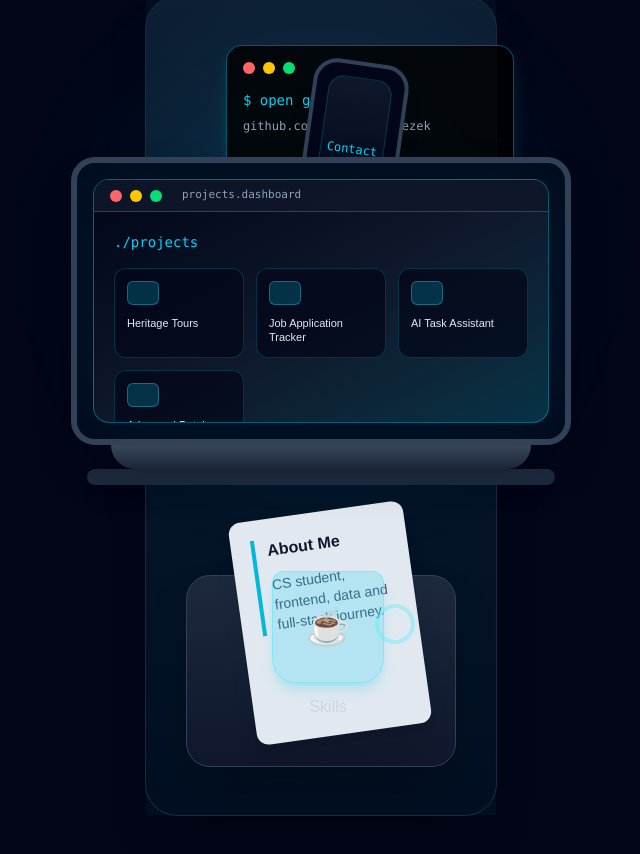
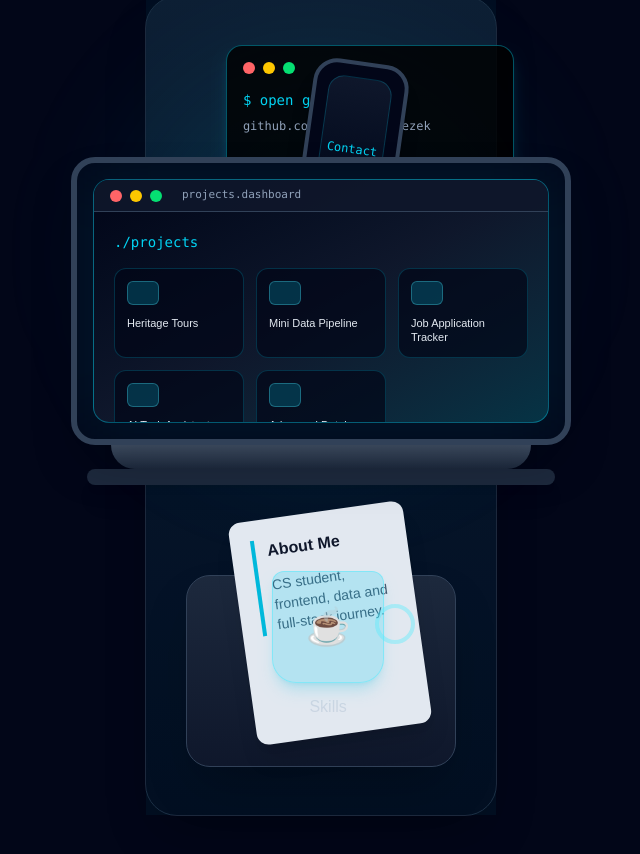
Before and after one commit to KrzysztofDrezek/krzysztof-dev-desk, a React (Vite) app: page / in a window 1280 px wide. Shown: the part 1028-1882 px from the top of the page, without its empty margins (319-959 px from the left). Built offline with nearby package versions, Linux system fonts and the light colour scheme.

Commit message:
Add Mini Data Pipeline project to portfolio

```diff
--- a/src/App.jsx
+++ b/src/App.jsx
@@ -17,9 +17,17 @@ function Home() {
       desc: "Full-stack travel booking application with React, Node.js and SQLite.",
     },
     {
+      id: "mini-data-pipeline",
+      title: "Mini Data Pipeline",
+      subtitle: "Python-based data processing project",
+      desc:
+        "A small Python project focused on loading, cleaning and processing structured data through a repeatable workflow.",
+      tech: ["Python", "CSV", "Automation"],
+    },
+    {
       id: "job-application-tracker",
       title: "Job Application Tracker",
-      desc: "Web app for tracking job applications, managing statuses and organizing the job search process.",
+      desc: "Full-stack app for tracking job applications, managing statuses and organizing the job search workflow."
     },
     {
       id: "ai-task-assistant",
--- a/src/pages/ProjectDetails.jsx
+++ b/src/pages/ProjectDetails.jsx
@@ -21,6 +21,23 @@ function ProjectDetails() {
       ],
       github: "https://github.com/KrzysztofDrezek",
       live: "https://krzysztof-dev-desk-git-main-krzysztofdrezeks-projects.vercel.app/",
+    },
+
+    "mini-data-pipeline": {
+       title: "Mini Data Pipeline",
+       subtitle: "Python-based data processing project",
+       description:
+         "Mini Data Pipeline is a data-focused Python project designed to practise loading, cleaning and processing structured data. The project demonstrates basic automation, reproducible data workflow and practical data analysis skills.",
+       tech: ["Python", "CSV", "Data Processing", "Automation", "Data Cleaning"],
+       highlights: [
+          "Loads and processes structured data from CSV files.",
+          "Demonstrates basic data cleaning and transformation.",
+          "Uses Python to automate a repeatable workflow.",
+          "Shows practical data analyst skills through a small but focused project.",
+          "Supports a portfolio direction combining software development and data analysis."
+      ],
+      github: "https://github.com/KrzysztofDrezek/mini-data-pipeline",
+      live: ""
     },
 
     "job-application-tracker": {
```
